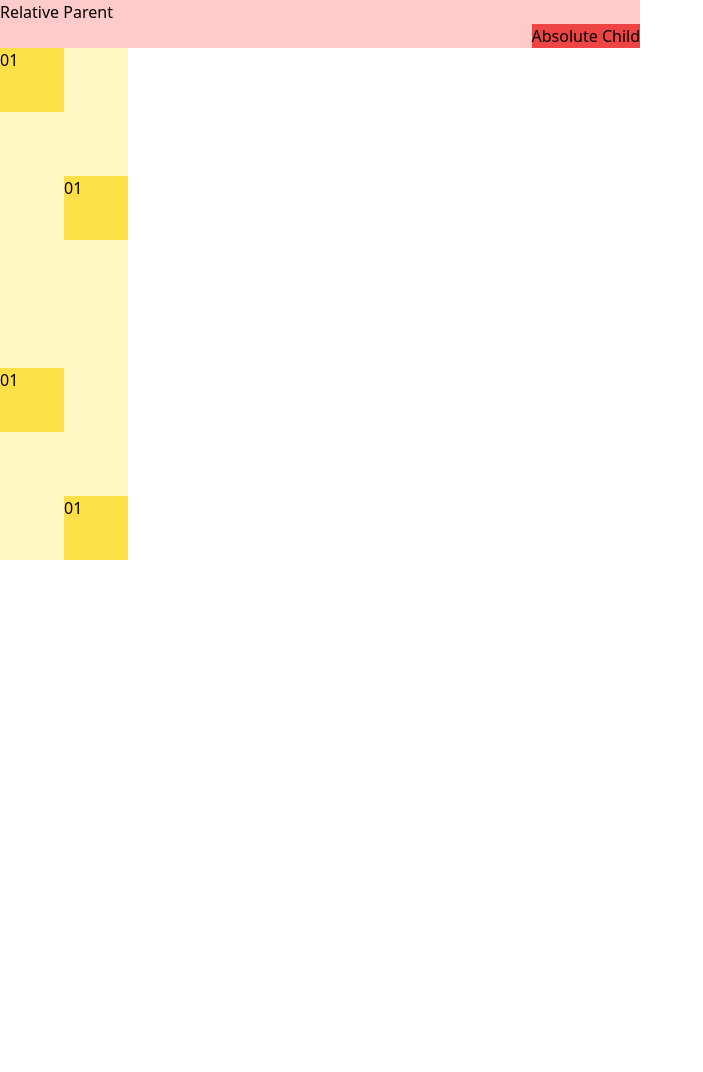
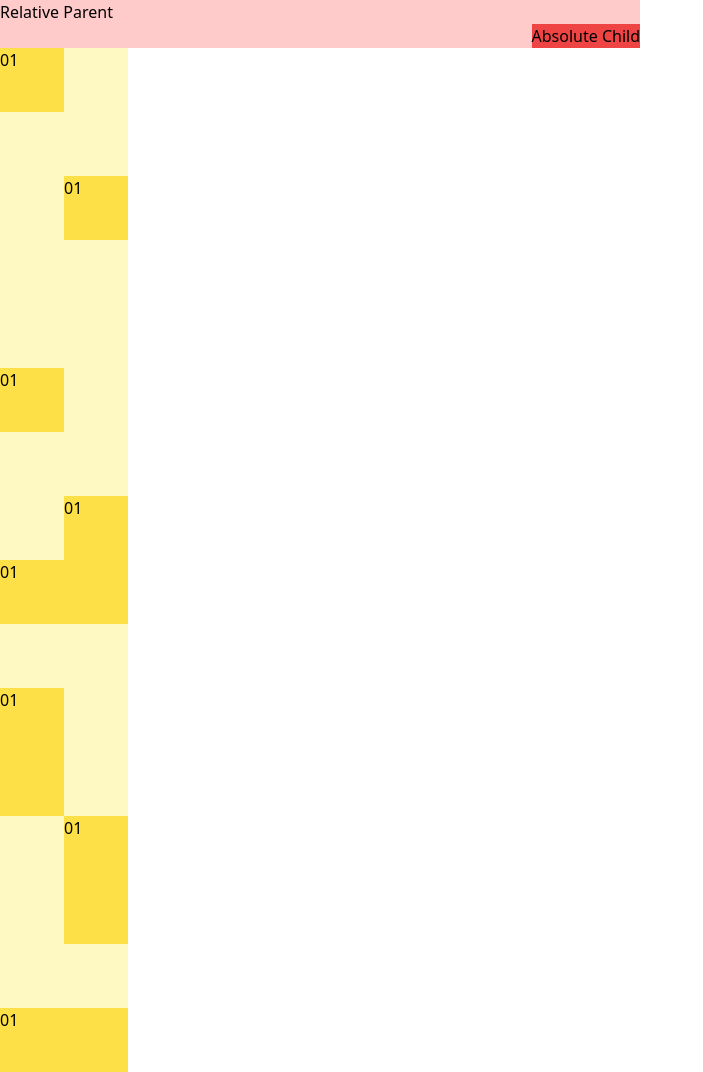
Before and after one commit to ChethanShetty563/Tailwind_CSS_Projects, a plain HTML site: page tailwind_Sandbox/layout_and_position/index.html in a window 1280 px wide. Shown: the whole page, without its empty margins (0-703 px from the left). Before the commit the page ends 800 px from the top, so only its background shows below. Drawn offline with nearby package versions, Linux system fonts and the light colour scheme.

Commit message:
adding the spans

```diff
--- a/tailwind_Sandbox/layout_and_position/index.html
+++ b/tailwind_Sandbox/layout_and_position/index.html
@@ -35,8 +35,23 @@
       <div class="absolute bottom-0 right-0 h-16 w-16 bg-yellow-300">01</div>
     </div>
     <!-- Span top edge -->
+    <div class="relative h-32 w-32 bg-yellow-100">
+      <div class="absolute inset-x-0 top-0 h-16 bg-yellow-300">01</div>
+    </div>
+
+    <!-- Span left edge -->
+
+    <div class="relative h-32 w-32 bg-yellow-100">
+      <div class="absolute inset-y-0 left-0 w-16 bg-yellow-300">01</div>
+    </div>
+    <!-- Span right edge -->
+    <div class="relative h-32 w-32 bg-yellow-100">
+      <div class="absolute inset-y-0 right-0 w-16 bg-yellow-300">01</div>
+    </div>
+
     <!-- Span bottom edge -->
-    <!-- Span left edge -->
-    <!-- Span right edge -->
+    <div class="relative h-32 w-32 bg-yellow-100">
+      <div class="absolute inset-x-0 bottom-0 h-16 bg-yellow-300">01</div>
+    </div>
   </body>
 </html>
```
